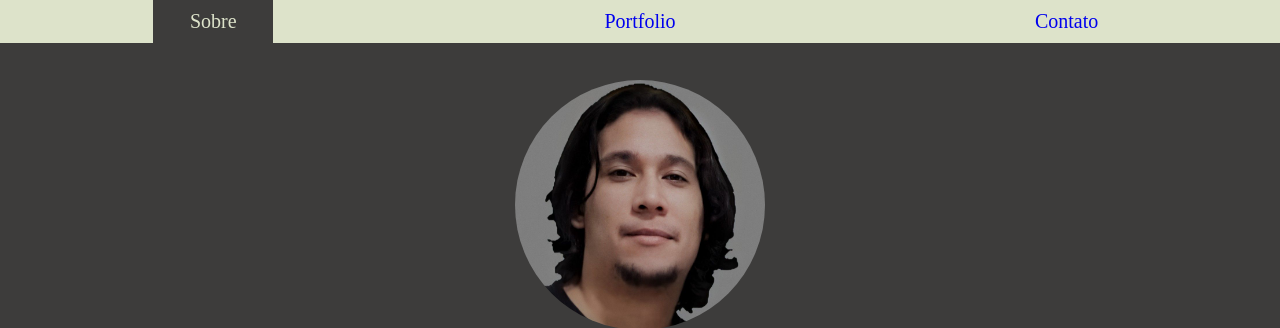
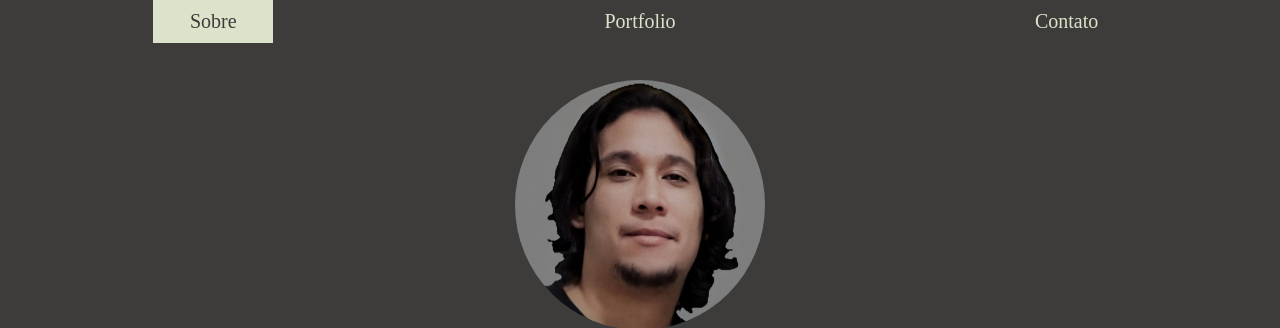
Before and after one commit to a-azevedo/personel-page, a plain HTML site: page index.html in a window 1280 px wide. In both pictures the pointer is over the link "Sobre". Shown: the top 328 px of the page. Drawn offline with Linux system fonts and the light colour scheme.

Commit message:
Mudança no estilo
Alterado as cores do menu

```diff
--- a/css/estilo-index-v3.css
+++ b/css/estilo-index-v3.css
@@ -21,7 +21,7 @@ header {
     }
 .menu {
     width: 100vw;
-    background-color: #dde3ca;
+    background-color: #3d3c3b;
     position: fixed;
     top: 0;
 }
@@ -38,10 +38,11 @@ header {
     padding: 10px;
     width: 120px;
     text-align: center;
+    color: #dde3ca;
 }
 .menu a:hover {
-    color: #dde3ca;
-    background-color: #3d3c3b;
+    color: #3d3c3b;
+    background-color: #dde3ca;
 }
 .resumo {
     background-color: #3d3c3b;
```
